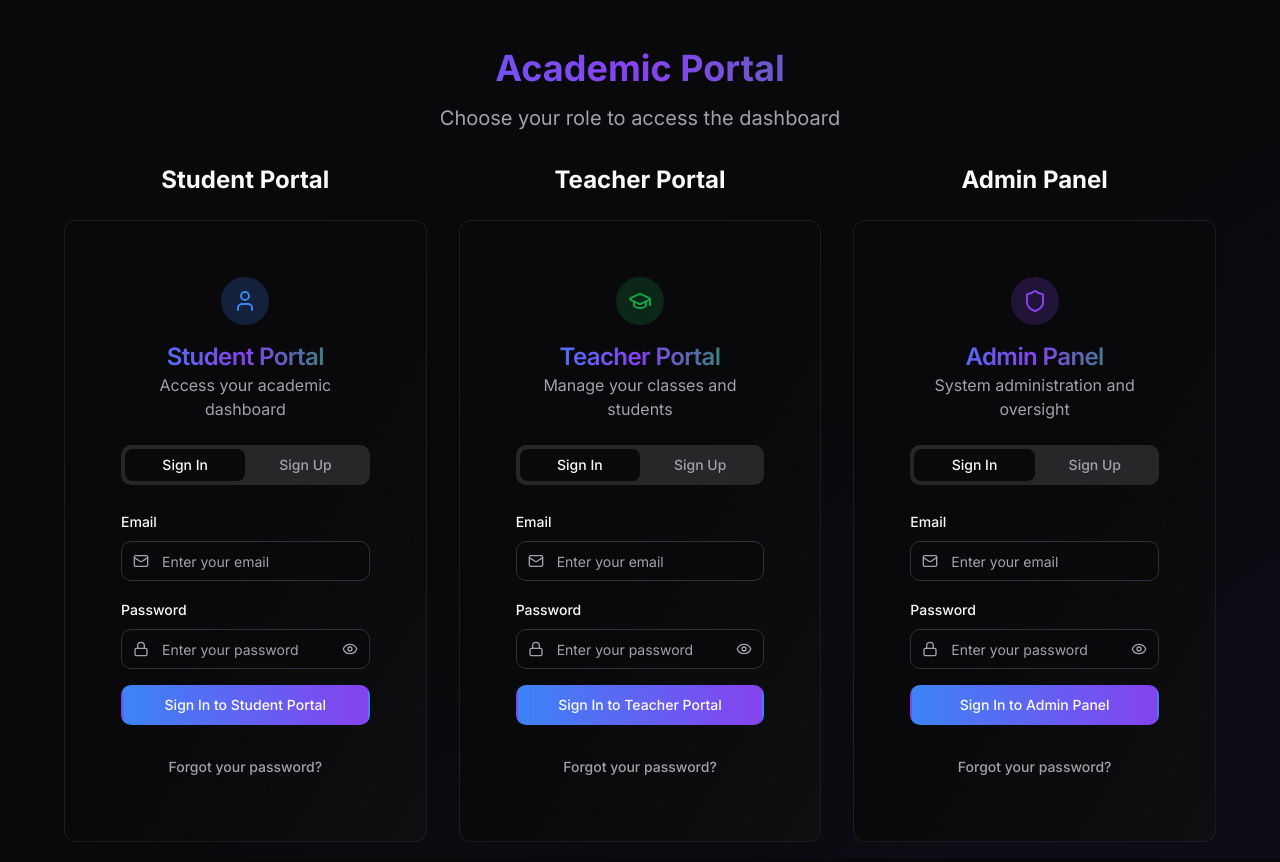
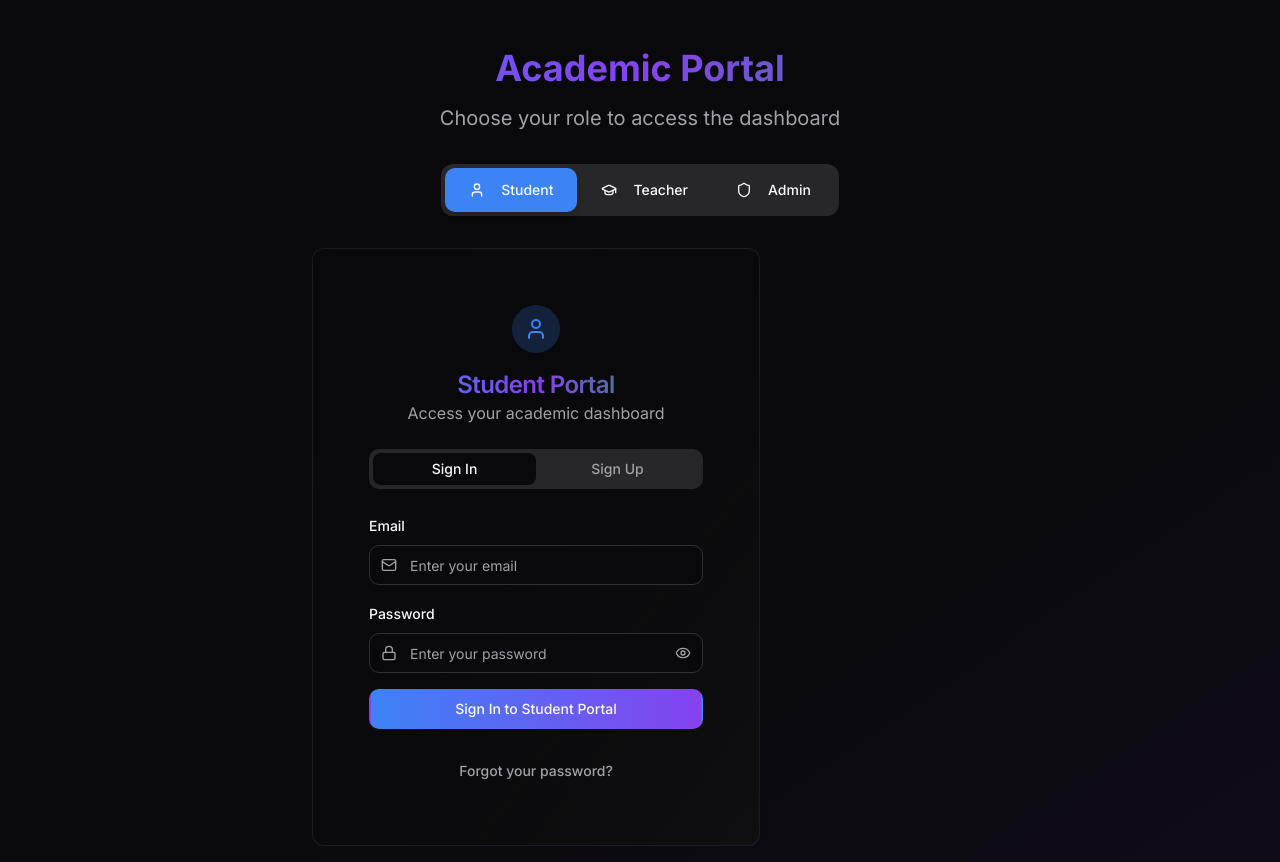
Before and after one commit to tariqhameed862-alt/learn-lynx, a React (Vite) app: page /login in a window 1280 px wide. Built offline with nearby package versions, Linux system fonts and the light colour scheme.

Commit message:
Refactor login page
Update login page to display a single login form with role-based content switching. Forms will slide in from the left with animation upon role selection.

```diff
--- a/src/pages/Login.tsx
+++ b/src/pages/Login.tsx
@@ -1,13 +1,37 @@
 import { useState } from "react";
 import { useNavigate } from "react-router-dom";
 import { LoginForm } from "@/components/auth/LoginForm";
+import { Button } from "@/components/ui/button";
+import { User, GraduationCap, Shield } from "lucide-react";
 
 const Login = () => {
   const navigate = useNavigate();
+  const [selectedRole, setSelectedRole] = useState<"student" | "teacher" | "admin">("student");
 
   const handleLoginSuccess = (role: "student" | "teacher" | "admin") => {
     navigate(`/dashboard?role=${role}`);
   };
+
+  const roles = [
+    {
+      id: "student" as const,
+      title: "Student",
+      icon: User,
+      description: "Access your academic dashboard"
+    },
+    {
+      id: "teacher" as const,
+      title: "Teacher",
+      icon: GraduationCap,
+      description: "Manage your classes and students"
+    },
+    {
+      id: "admin" as const,
+      title: "Admin",
+      icon: Shield,
+      description: "System administration and oversight"
+    }
+  ];
 
   return (
     <div className="min-h-screen bg-gradient-to-br from-background via-background to-accent/5">
@@ -21,20 +45,50 @@ const Login = () => {
           </p>
         </div>
 
-        <div className="grid md:grid-cols-3 gap-8 max-w-6xl mx-auto">
-          <div className="space-y-4">
-            <h2 className="text-2xl font-bold text-center mb-6">Student Portal</h2>
-            <LoginForm role="student" onLoginSuccess={() => handleLoginSuccess("student")} />
+        <div className="max-w-2xl mx-auto">
+          {/* Role Selection */}
+          <div className="flex justify-center mb-8">
+            <div className="inline-flex rounded-lg bg-muted p-1">
+              {roles.map((role) => {
+                const IconComponent = role.icon;
+                return (
+                  <Button
+                    key={role.id}
+                    variant={selectedRole === role.id ? "default" : "ghost"}
+                    size="lg"
+                    onClick={() => setSelectedRole(role.id)}
+                    className={`px-6 py-3 transition-all duration-300 ${
+                      selectedRole === role.id
+                        ? "bg-primary text-primary-foreground shadow-md"
+                        : "hover:bg-background/50"
+                    }`}
+                  >
+                    <IconComponent className="w-5 h-5 mr-2" />
+                    {role.title}
+                  </Button>
+                );
+              })}
+            </div>
           </div>
 
-          <div className="space-y-4">
-            <h2 className="text-2xl font-bold text-center mb-6">Teacher Portal</h2>
-            <LoginForm role="teacher" onLoginSuccess={() => handleLoginSuccess("teacher")} />
-          </div>
-
-          <div className="space-y-4">
-            <h2 className="text-2xl font-bold text-center mb-6">Admin Panel</h2>
-            <LoginForm role="admin" onLoginSuccess={() => handleLoginSuccess("admin")} />
+          {/* Form Container with Animation */}
+          <div className="relative overflow-hidden">
+            <div
+              className="flex transition-transform duration-500 ease-in-out"
+              style={{
+                transform: `translateX(-${roles.findIndex(r => r.id === selectedRole) * 100}%)`,
+                width: `${roles.length * 100}%`
+              }}
+            >
+              {roles.map((role) => (
+                <div key={role.id} className="w-full flex-shrink-0 px-2">
+                  <LoginForm
+                    role={role.id}
+                    onLoginSuccess={() => handleLoginSuccess(role.id)}
+                  />
+                </div>
+              ))}
+            </div>
           </div>
         </div>
       </div>
```
